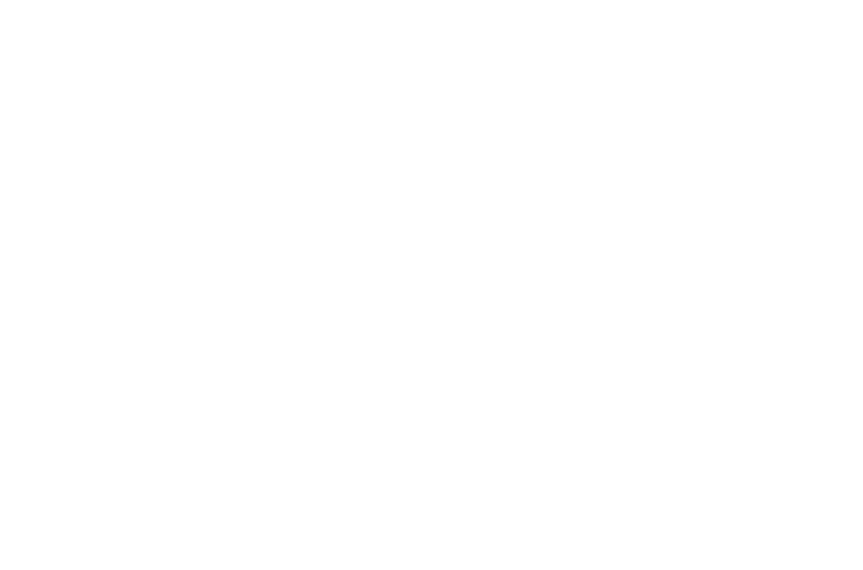
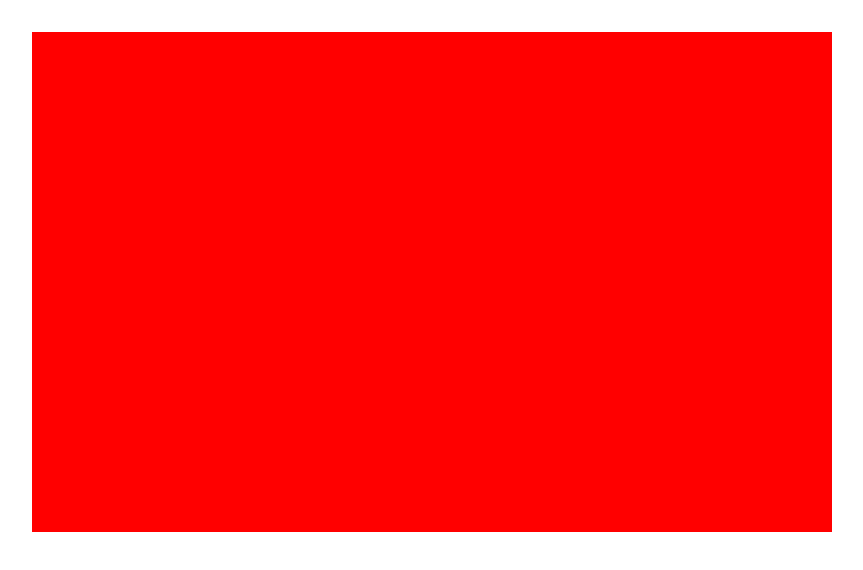
Before and after one commit to dariolaseta/js-array-objects-carousel, a plain HTML site: page index.html in a window 1280 px wide. Shown: the whole page, without its empty margins (208-1071 px from the left). Drawn offline with Linux system fonts and the light colour scheme.

Commit message:
created container

```diff
--- a/css/style.css
+++ b/css/style.css
@@ -3,3 +3,10 @@
     margin: 0;
     box-sizing: border-box;
 }
+
+div.container{
+    height: 500px;
+    width: 800px;
+    margin: 2rem auto;
+    background-color: red;
+}
--- a/index.html
+++ b/index.html
@@ -10,7 +10,9 @@
     </head>
     <body>
         <main>
+            <div class="container">
 
+            </div>
         </main>
 
         <script src="js/script.js"></script>
```
Also changed, not shown: js/script.js (line endings or trailing spaces).
